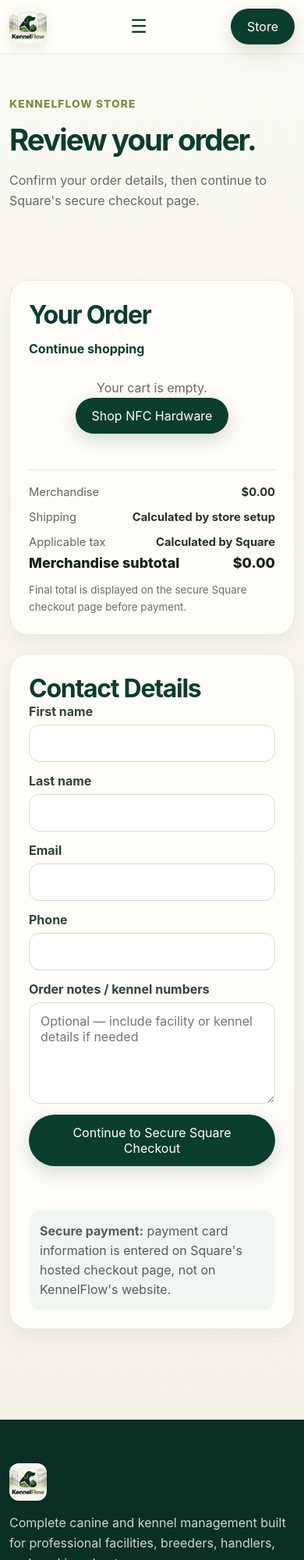
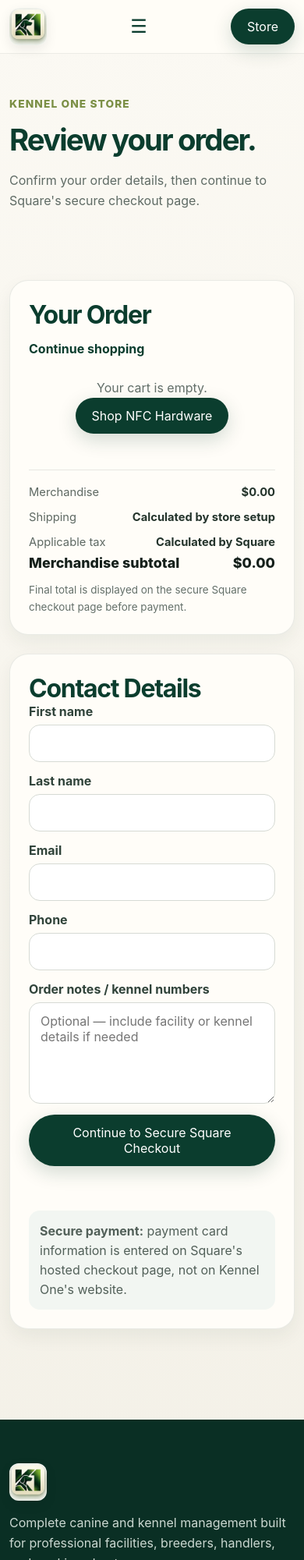
Before and after one commit to KennelFlow/kennelflow-support, a plain HTML site: page checkout.html in a window 390 px wide. Shown: the top 2000 px of the page at 78% size. Drawn offline with Linux system fonts and the light colour scheme.

Commit message:
Stage Kennel One marketing and store transition without changing checkout

```diff
--- a/assets/common.js
+++ b/assets/common.js
@@ -1,6 +1,6 @@
 function header(active=''){
   return `<header class="site-header"><div class="container nav">
-    <a class="brand" href="index.html"><img src="assets/kennelflow-logo.jpeg" alt="KennelFlow logo"><span>KennelFlow</span></a>
+    <a class="brand" href="index.html"><img src="assets/kennelone-logo.png" alt="Kennel One logo"><span>Kennel One</span></a>
     <button class="mobile-toggle" onclick="navToggle()" aria-label="Menu">☰</button>
     <nav class="nav-links">
       <a href="features.html">Features</a><a href="smart-kennels.html">Smart Kennels</a><a href="shop.html">Store</a><a href="pricing.html">Pricing</a><a href="support.html">Support</a>
@@ -10,10 +10,10 @@ function header(active=''){
 }
 function footer(){
   return `<footer class="footer"><div class="container"><div class="footer-grid">
-    <div><a class="brand" href="index.html"><img src="assets/kennelflow-logo.jpeg" alt="KennelFlow logo"><span>KennelFlow</span></a><p style="color:#cbd8d1;max-width:380px;line-height:1.6">Complete canine and kennel management built for professional facilities, breeders, handlers, and working-dog teams.</p></div>
+    <div><a class="brand" href="index.html"><img src="assets/kennelone-logo.png" alt="Kennel One logo"><span>Kennel One</span></a><p style="color:#cbd8d1;max-width:380px;line-height:1.6">Complete canine and kennel management built for professional facilities, breeders, handlers, and working-dog teams.</p></div>
     <div><strong>Product</strong><a href="features.html">Features</a><a href="smart-kennels.html">Smart Kennels</a><a href="pricing.html">Pricing</a><a href="download.html">Download</a></div>
     <div><strong>Store</strong><a href="shop.html">NFC Tags</a><a href="shop.html">Kennel Holders</a><a href="shop.html">Facility Kits</a></div>
     <div><strong>Company</strong><a href="support.html">Support</a><a href="privacy.html">Privacy</a><a href="terms.html">Terms</a></div>
-  </div><div class="footer-bottom">© 2026 KennelFlow. All rights reserved.</div></div></footer>`;
+  </div><div class="footer-bottom">© 2026 Kennel One. All rights reserved.</div></div></footer>`;
 }
 function cartUI(){return `<div id="cart-overlay" class="cart-overlay" onclick="closeCart()"></div><aside id="cart-drawer" class="cart-drawer"><div class="cart-head"><strong>Your Cart</strong><button class="btn btn-secondary" onclick="closeCart()">Close</button></div><div id="cart-body" class="cart-body"></div><div class="cart-footer"><div class="cart-total"><span>Total</span><span id="cart-total">$0.00</span></div><button class="btn btn-primary" style="width:100%" onclick="checkout()">Checkout</button></div></aside><button class="cart-fab" onclick="openCart()">Cart (<span id="cart-count">0</span>)</button>`}
--- a/checkout.html
+++ b/checkout.html
@@ -1,5 +1,5 @@
-<!doctype html><html lang="en"><head><meta charset="utf-8"><meta name="viewport" content="width=device-width,initial-scale=1"><title>Checkout — KennelFlow Store</title><link rel="stylesheet" href="assets/styles.css"></head><body><div id="header"></div><main>
-<section class="page-hero compact"><div class="container"><div class="kicker">KennelFlow Store</div><h1>Review your order.</h1><p class="lead">Confirm your order details, then continue to Square's secure checkout page.</p></div></section>
+<!doctype html><html lang="en"><head><meta charset="utf-8"><meta name="viewport" content="width=device-width,initial-scale=1"><title>Checkout — Kennel One Store</title><link rel="stylesheet" href="assets/styles.css"></head><body><div id="header"></div><main>
+<section class="page-hero compact"><div class="container"><div class="kicker">Kennel One Store</div><h1>Review your order.</h1><p class="lead">Confirm your order details, then continue to Square's secure checkout page.</p></div></section>
 <section class="section"><div class="container checkout-layout"><div class="card checkout-order"><div class="checkout-heading"><h2>Your Order</h2><a href="shop.html">Continue shopping</a></div><div id="checkout-items"></div><div class="summary-lines"><div><span>Merchandise</span><strong id="checkout-subtotal">$0.00</strong></div><div><span>Shipping</span><strong>Calculated by store setup</strong></div><div><span>Applicable tax</span><strong>Calculated by Square</strong></div></div><div class="cart-total"><span>Merchandise subtotal</span><span id="checkout-total">$0.00</span></div><p class="fine-print">Final total is displayed on the secure Square checkout page before payment.</p></div>
-<div class="card"><h2>Contact Details</h2><form id="secure-checkout-form" class="form-grid"><div class="field"><label for="firstName">First name</label><input id="firstName" name="firstName" autocomplete="given-name" required></div><div class="field"><label for="lastName">Last name</label><input id="lastName" name="lastName" autocomplete="family-name" required></div><div class="field full"><label for="email">Email</label><input id="email" name="email" type="email" autocomplete="email" required></div><div class="field full"><label for="phone">Phone</label><input id="phone" name="phone" type="tel" autocomplete="tel"></div><div class="field full"><label for="notes">Order notes / kennel numbers</label><textarea id="notes" name="notes" placeholder="Optional — include facility or kennel details if needed"></textarea></div><div class="field full"><button id="square-checkout-btn" class="btn btn-primary checkout-button" type="submit">Continue to Secure Square Checkout</button><div id="checkout-status" class="checkout-status" role="status" aria-live="polite"></div></div></form><div class="secure-note"><strong>Secure payment:</strong> payment card information is entered on Square's hosted checkout page, not on KennelFlow's website.</div></div></div></section>
+<div class="card"><h2>Contact Details</h2><form id="secure-checkout-form" class="form-grid"><div class="field"><label for="firstName">First name</label><input id="firstName" name="firstName" autocomplete="given-name" required></div><div class="field"><label for="lastName">Last name</label><input id="lastName" name="lastName" autocomplete="family-name" required></div><div class="field full"><label for="email">Email</label><input id="email" name="email" type="email" autocomplete="email" required></div><div class="field full"><label for="phone">Phone</label><input id="phone" name="phone" type="tel" autocomplete="tel"></div><div class="field full"><label for="notes">Order notes / kennel numbers</label><textarea id="notes" name="notes" placeholder="Optional — include facility or kennel details if needed"></textarea></div><div class="field full"><button id="square-checkout-btn" class="btn btn-primary checkout-button" type="submit">Continue to Secure Square Checkout</button><div id="checkout-status" class="checkout-status" role="status" aria-live="polite"></div></div></form><div class="secure-note"><strong>Secure payment:</strong> payment card information is entered on Square's hosted checkout page, not on Kennel One's website.</div></div></div></section>
 </main><div id="footer"></div><script src="assets/common.js"></script><script src="assets/site.js?v=20261007-kennel-crate-tag"></script><script src="assets/checkout.js"></script><script>document.getElementById('header').innerHTML=header();document.getElementById('footer').innerHTML=footer();renderCheckoutPage();</script></body></html>
```
Also changed, not shown: download.html (+1 -1 lines), features.html (+2 -2 lines), index.html (+5 -5 lines), order-success.html (+1 -1 lines), pricing.html (+1 -1 lines), shop.html (+2 -2 lines), smart-kennels.html (+1 -1 lines), support.html (+1 -1 lines), assets/kennelone-logo.png (added).
